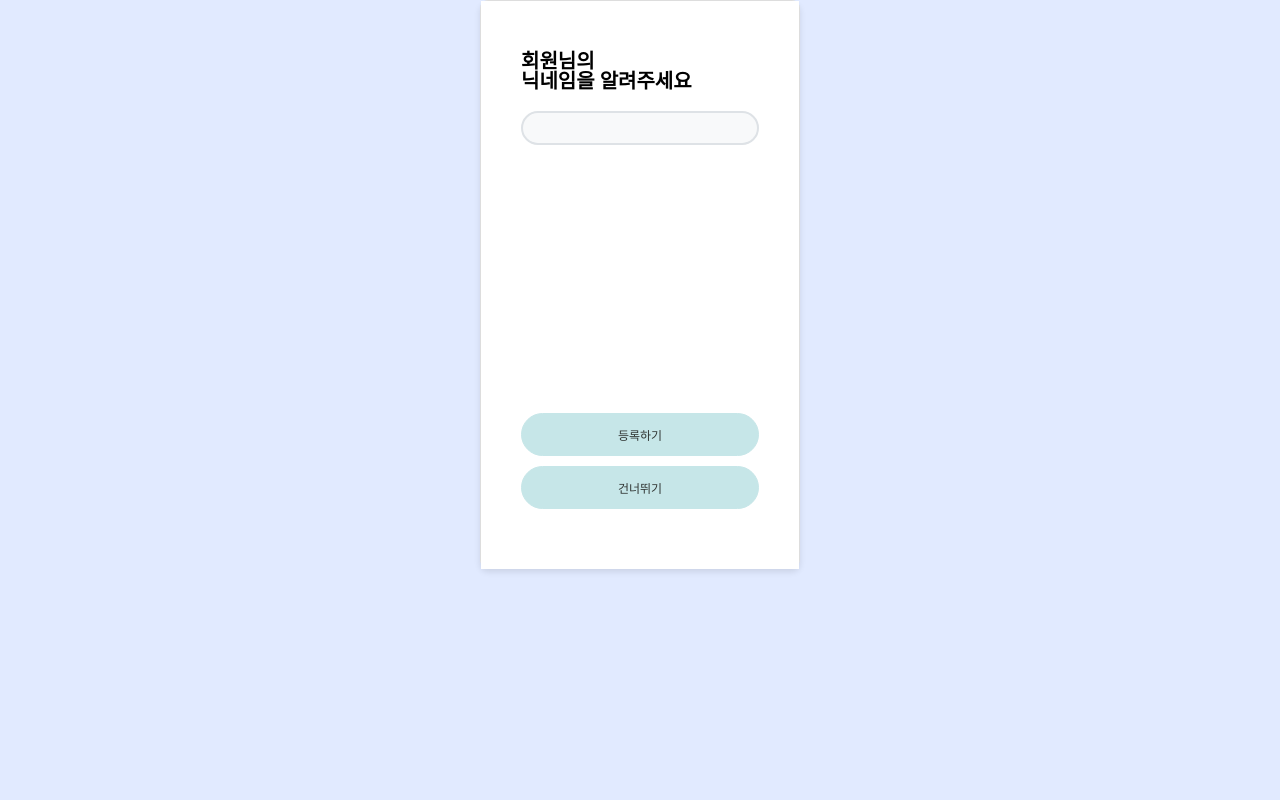
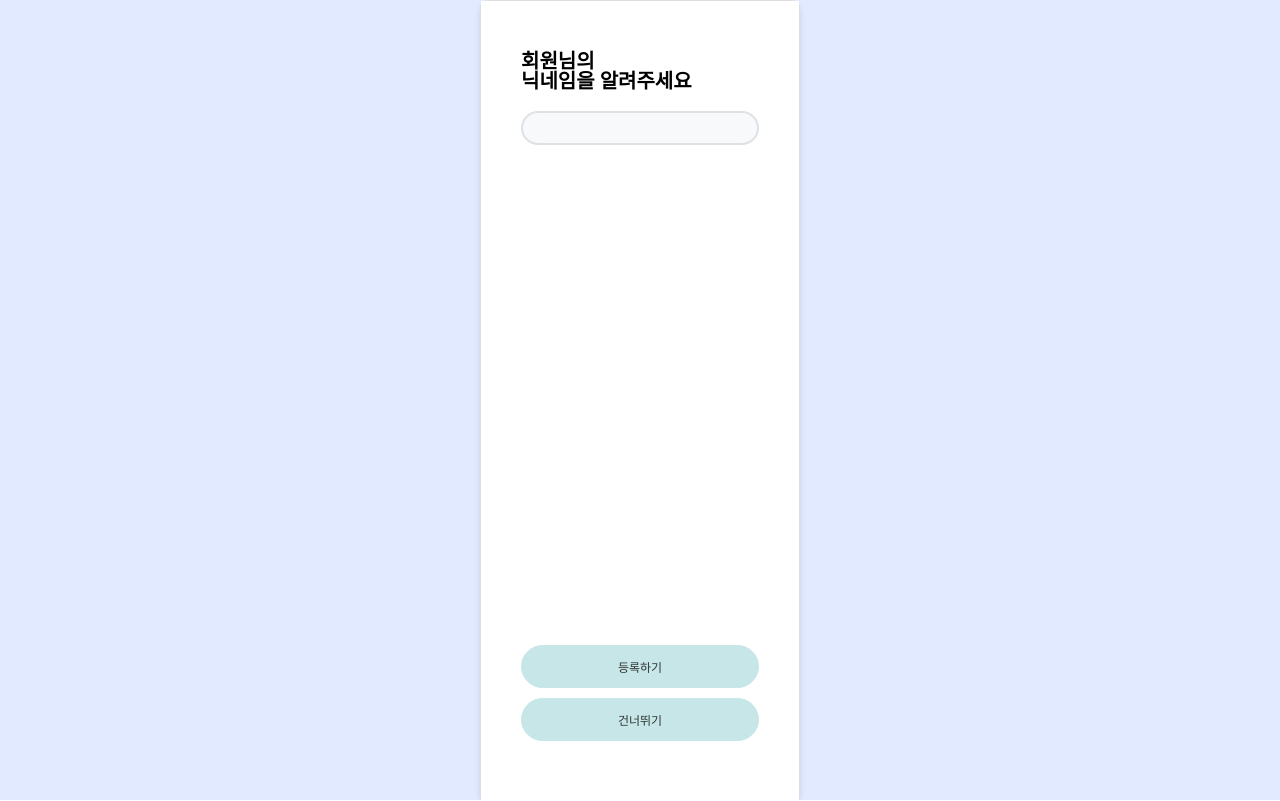
Before and after one commit to Jungang-Engineer-Girls/interval-training, a Next.js app: page /profile in a window 1280 px wide. Built offline with nearby package versions, Linux system fonts and the light colour scheme.

Commit message:
fix: global CSS

```diff
--- a/src/app/layout.tsx
+++ b/src/app/layout.tsx
@@ -1,20 +1,23 @@
-"use client";
+'use client';
 
 // import type { Metadata } from "next";
 
-import QueryProviders from "@/shared/providers/query-providers";
+import QueryProviders from '@/shared/providers/query-providers';
+import { Global } from '@emotion/react';
+import { globalStyles } from '@/shared/styles/global';
 
-import localFont from "next/font/local";
+import localFont from 'next/font/local';
+import { useEffect } from 'react';
 
 const geistSans = localFont({
-  src: "./fonts/GeistVF.woff",
-  variable: "--font-geist-sans",
-  weight: "100 900",
+  src: './fonts/GeistVF.woff',
+  variable: '--font-geist-sans',
+  weight: '100 900',
 });
 const geistMono = localFont({
-  src: "./fonts/GeistMonoVF.woff",
-  variable: "--font-geist-mono",
-  weight: "100 900",
+  src: './fonts/GeistMonoVF.woff',
+  variable: '--font-geist-mono',
+  weight: '100 900',
 });
 
 // export const metadata: Metadata = {
@@ -27,8 +30,22 @@ export default function RootLayout({
 }: Readonly<{
   children: React.ReactNode;
 }>) {
+  useEffect(() => {
+    const setVh = () => {
+      document.documentElement.style.setProperty('--vh', `${window.innerHeight * 0.01}px`);
+    };
+
+    setVh();
+    window.addEventListener('resize', setVh);
+
+    return () => {
+      window.removeEventListener('resize', setVh);
+    };
+  }, []);
+
   return (
-    <html lang="en">
+    <html lang='en'>
+      <Global styles={globalStyles} />
       <body className={`${geistSans.variable} ${geistMono.variable}`}>
         <QueryProviders>{children}</QueryProviders>
       </body>
--- a/src/app/profile/layout.tsx
+++ b/src/app/profile/layout.tsx
@@ -25,7 +25,7 @@ const Wrapper = styled.div`
   flex-direction: column;
   align-items: center;
   width: 320px;
-  height: 568px;
+  height: 100vh;
   margin: 0 auto;
   border: 1px solid #ddd;
   border-radius: 8px;
--- a/src/shared/styles/global.ts
+++ b/src/shared/styles/global.ts
@@ -1,6 +1,6 @@
-import { css } from "@emotion/react";
+import { css } from '@emotion/react';
 
-import theme from "./theme";
+import theme from './theme';
 
 const resetCss = css`
   html,
@@ -155,6 +155,7 @@ export const globalStyles = css`
       "Apple Color Emoji", "Segoe UI Emoji", "Segoe UI Symbol", sans-serif;
     color: ${theme.colors.black};
     background-color: ${theme.colors.white};
+
   }
 
   * {
@@ -172,14 +173,14 @@ export const globalStyles = css`
 
   body {
     background-color: #e1eaff;
-    min-height: 568px;
+     min-height: calc(var(--vh, 1) * 100);//모바일
     height: 100vh;
   }
 
   main {
     background-color: #ffffff;
     width: 320px;
-    min-height: 568px;
+    min-height: calc(var(--vh, 1) * 100);//모바일
     height: 100vh;
     margin: 0 auto;
   }
```
Also changed, not shown: src/app/page.tsx (+19 -8 lines).
